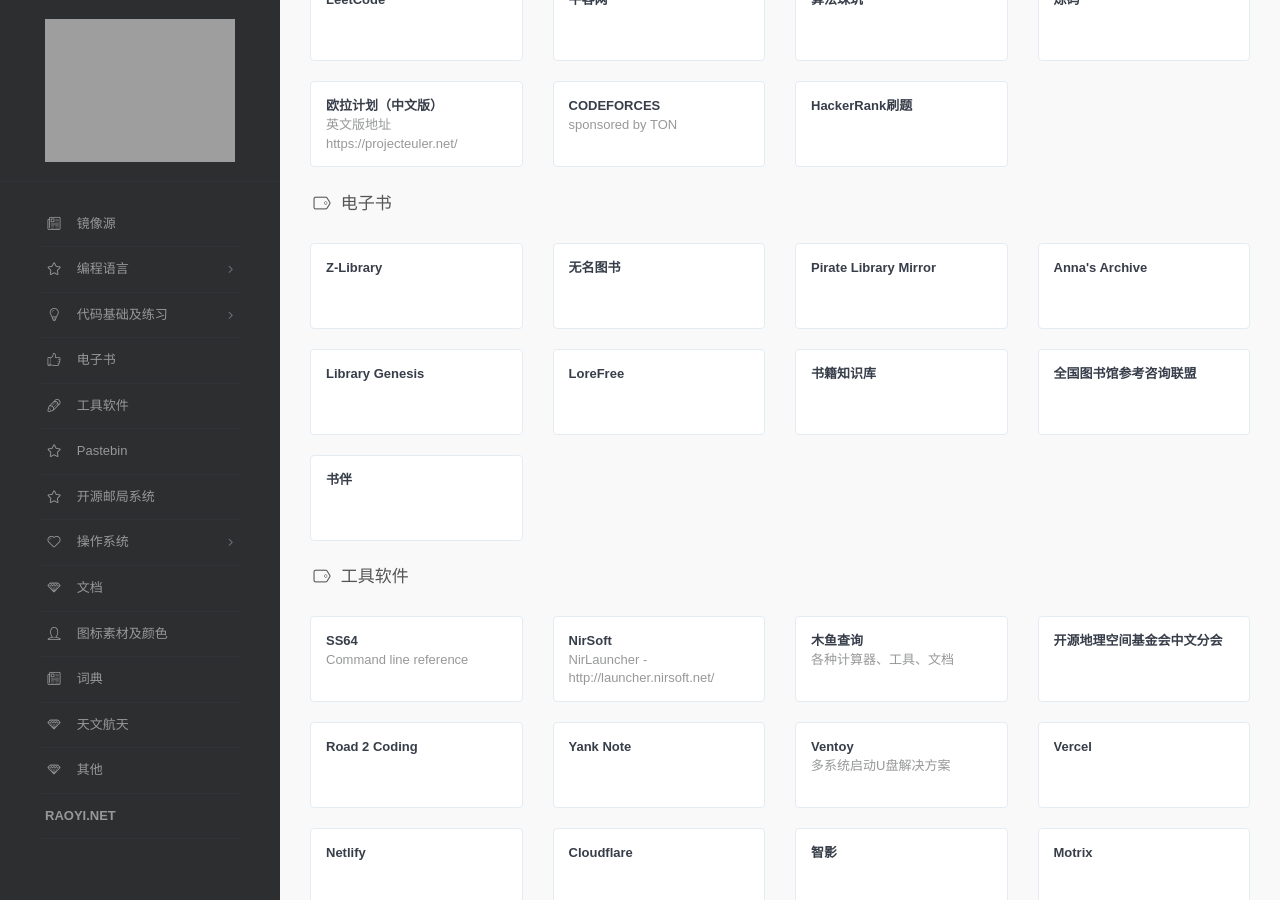
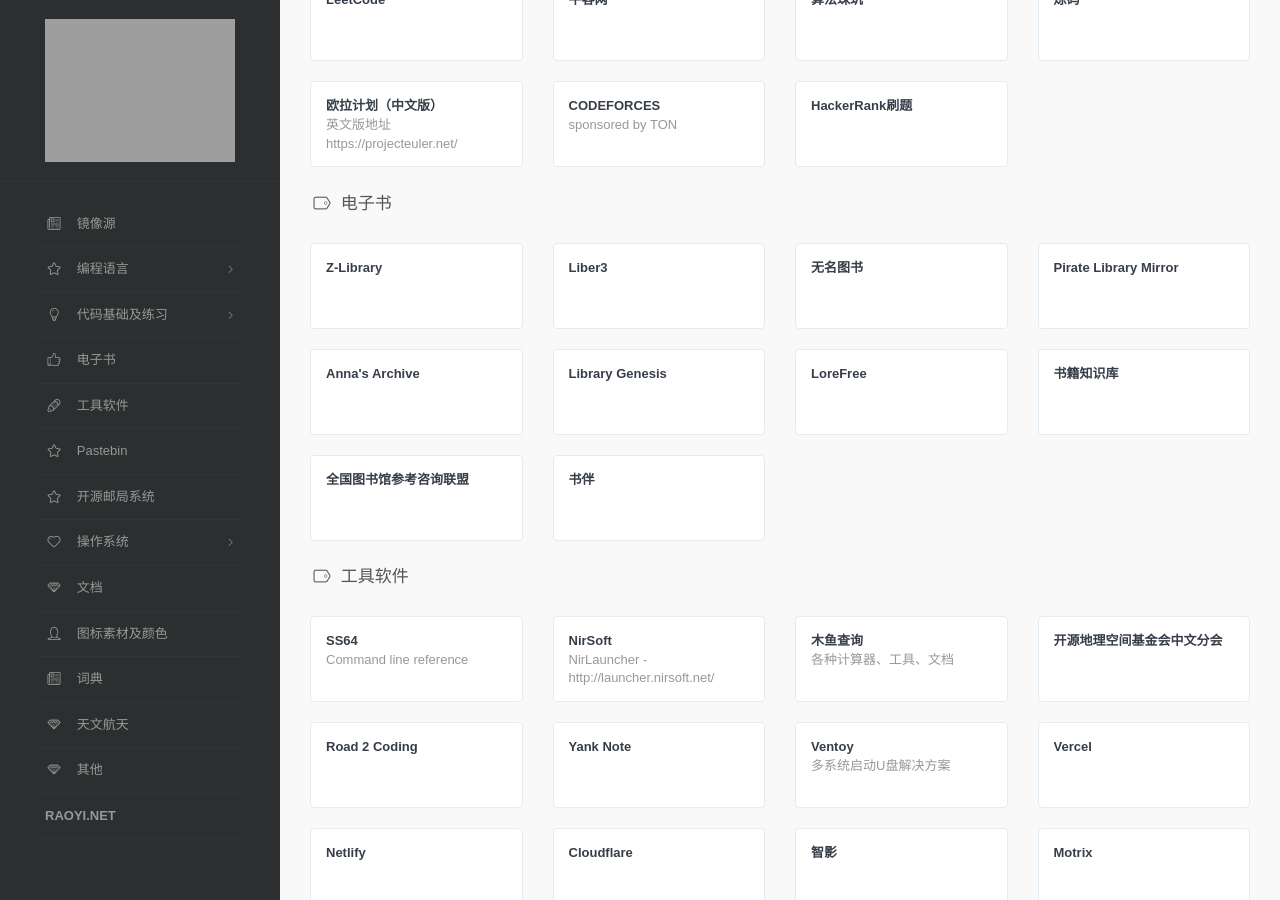
Before and after one commit to raoyi/webstack, a Jekyll site: the page built from index.html, in a window 1280 px wide and 900 px high, scrolled down 1837 px. Built offline with Jekyll 4.4.1, drawn with Linux system fonts in a browser that asks for light colours; some web fonts are replaced.

Commit message:
update _data/webstack.yml.
Signed-off-by: 一毛 <prcraoyi@qq.com>

```diff
--- a/_data/webstack.yml
+++ b/_data/webstack.yml
@@ -135,6 +135,8 @@
   links:
     - title: Z-Library
       url: https://zlibrary-global.se/
+    - title: Liber3
+      url: https://liber3.eth.limo/
     - title: 无名图书
       url: https://www.book123.info/
     - title: Pirate Library Mirror
```
